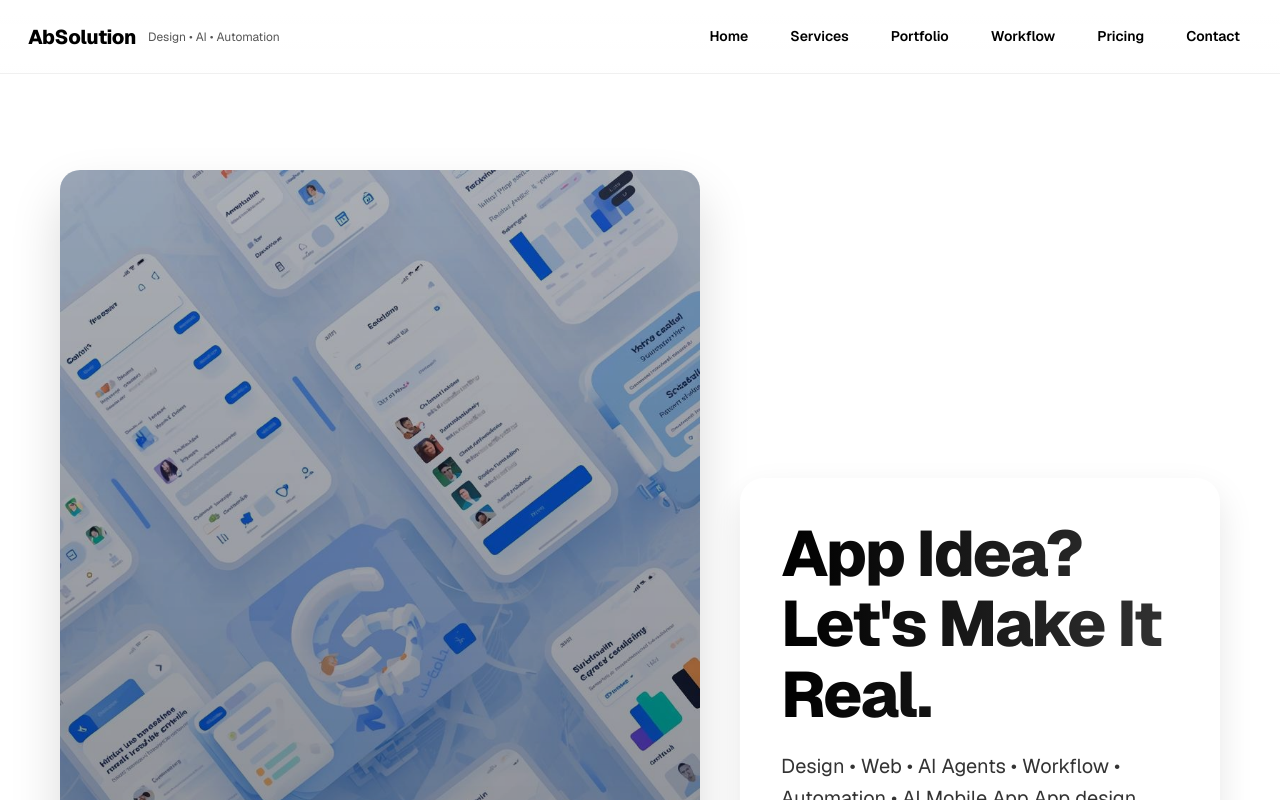
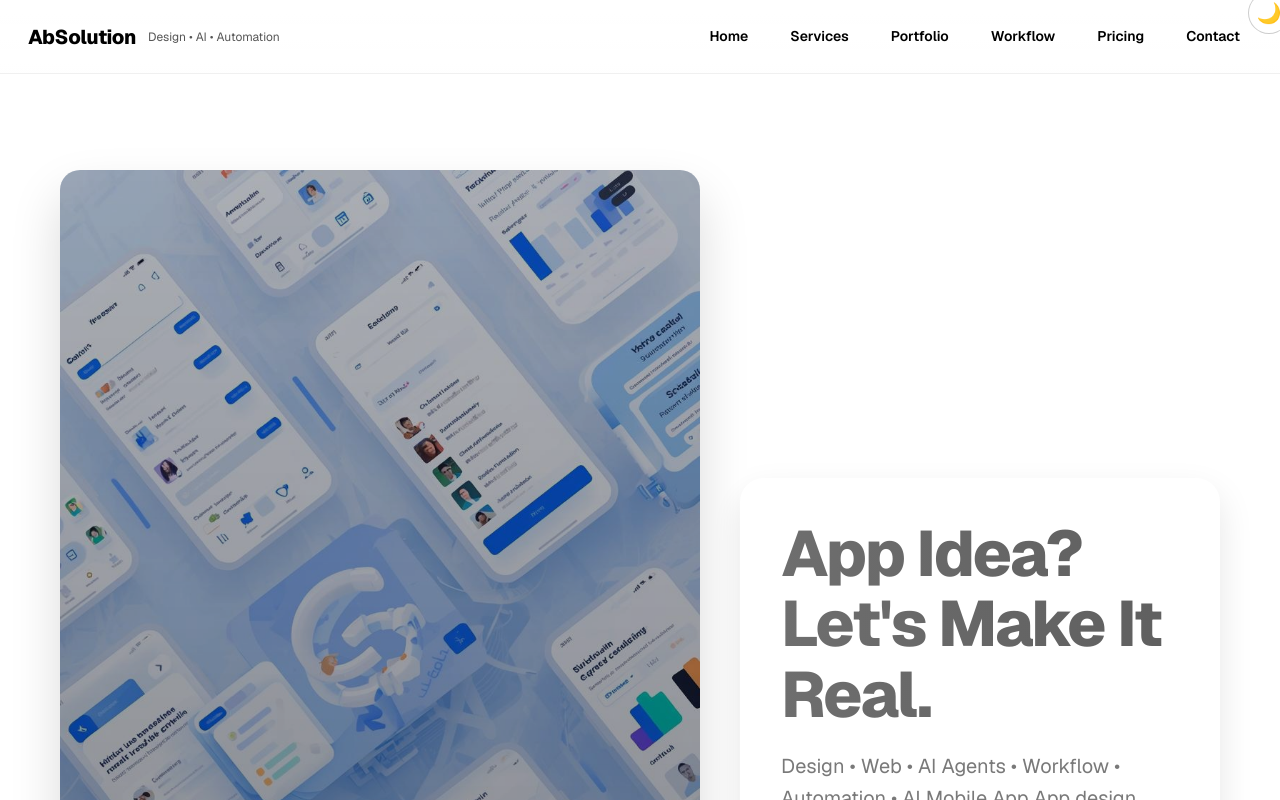
Before and after one commit to ABHI24082001/mypersonalcompany, a Next.js app: page / in a window 1280 px wide. Shown: the top 800 px of the page. Built offline with nearby package versions, Linux system fonts and the light colour scheme.

Commit message:
first commit

```diff
--- a/pages/index.js
+++ b/pages/index.js
@@ -15,6 +15,7 @@ export default function Home() {
   const [currentSlide, setCurrentSlide] = useState(0);
   const [totalSlides, setTotalSlides] = useState(2); // Default value
   const phonesContainerRef = useRef(null);
+  const [darkMode, setDarkMode] = useState(false);
 
   // Phone data for the carousel
   const phoneApps = [
@@ -46,7 +47,26 @@ export default function Home() {
     }
   };
 
+  // Function to toggle dark/light mode
+  const toggleTheme = () => {
+    setDarkMode(!darkMode);
+    if (typeof window !== 'undefined') {
+      document.documentElement.classList.toggle('dark-theme');
+      localStorage.setItem('theme', !darkMode ? 'dark' : 'light');
+    }
+  };
+
   useEffect(() => {
+    // Check for saved theme preference or system preference
+    const savedTheme = localStorage.getItem('theme');
+    const prefersDark = window.matchMedia &&
+      window.matchMedia('(prefers-color-scheme: dark)').matches;
+
+    if (savedTheme === 'dark' || (!savedTheme && prefersDark)) {
+      setDarkMode(true);
+      document.documentElement.classList.add('dark-theme');
+    }
+
     // Calculate total slides based on screen width - only runs in browser
     const calculateTotalSlides = () => {
       const itemsPerView = window.innerWidth > 768 ? 3 : 1;
@@ -105,8 +125,19 @@ export default function Home() {
       </Head>
 
       <div
-        className={`${styles.page} ${styles.wrapper} ${geistSans.variable} ${geistMono.variable}`}
+        className={`${styles.page} ${styles.wrapper} ${darkMode ? styles.darkMode : styles.lightMode} ${geistSans.variable} ${geistMono.variable}`}
       >
+        {/* Theme Toggle Button */}
+        <button
+          className={styles.themeToggle}
+          onClick={toggleTheme}
+          aria-label={darkMode ? "Switch to Light Mode" : "Switch to Dark Mode"}
+        >
+          <span className={styles.themeIcon}>
+            {darkMode ? '☀️' : '🌙'}
+          </span>
+        </button>
+
         {/* Nav */}
         <nav className={styles.nav}>
           <div className={styles.brand}>
@@ -443,7 +474,7 @@ export default function Home() {
           </div>
         </section>
 
-        {/* Contact */}
+        {/* Contact - with enhanced form inputs */}
         <section id="contact" className={`${styles.section} ${styles.contact}`}>
           <h2 className={styles.sectionTitle}>Contact</h2>
           <p className={styles.sectionSub}>Let's discuss your idea</p>
@@ -457,17 +488,17 @@ export default function Home() {
             >
               <label>
                 Name
-                <input type="text" name="name" required />
+                <input type="text" name="name" required placeholder="Your name" />
               </label>
 
               <label>
                 Email
-                <input type="email" name="email" required />
+                <input type="email" name="email" required placeholder="your@email.com" />
               </label>
 
               <label>
                 Message
-                <textarea name="message" rows="5" required />
+                <textarea name="message" rows="5" required placeholder="Tell us about your project..." />
               </label>
 
               <div className={styles.formActions}>
--- a/styles/Home.module.css
+++ b/styles/Home.module.css
@@ -225,7 +225,7 @@
   margin: 0 0 20px;
   line-height: 1.1;
   font-weight: 800;
-  background: linear-gradient(90deg, #000, #333);
+  background: linear-gradient(90deg, #6e6e6e, #5f5f5f);
   -webkit-background-clip: text;
   -webkit-text-fill-color: transparent;
   letter-spacing: -0.03em;
@@ -235,7 +235,7 @@
   margin: 0 0 28px;
   font-size: clamp(1rem, 2vw, 1.25rem);
   line-height: 1.6;
-  color: #333;
+  color: #797979;
   font-weight: 400;
 }
 
@@ -390,7 +390,7 @@
 }
 
 .featureCard {
-  background: linear-gradient(145deg, rgba(255, 255, 255, 0.8), rgba(255, 255, 255, 0.6));
+  background: linear-gradient(145deg, rgba(28, 28, 28, 0.8), rgba(255, 255, 255, 0.6));
   border-radius: 18px;
   padding: 30px;
   min-height: 180px;
@@ -592,30 +592,89 @@
 
 .contactForm input,
 .contactForm textarea {
-  border: 1px solid rgba(0, 0, 0, 0.08);
-  padding: 10px 12px;
-  border-radius: 8px;
-  font-size: 14px;
-  background: transparent;
+  border: 1px solid rgba(0, 0, 0, 0.25);
+  padding: 12px 14px;
+  border-radius: 10px;
+  font-size: 15px;
+  background: rgba(255, 255, 255, 0.8);
   color: var(--text);
-  /* Ensuring input text is visible */
+  transition: all 0.3s ease;
+  box-shadow: 0 2px 8px rgba(0, 0, 0, 0.04);
 }
 
-.formActions {
-  display: flex;
-  gap: 12px;
-  align-items: center;
-  justify-content: flex-start;
-  margin-top: 6px;
+.contactForm input:focus,
+.contactForm textarea:focus {
+  outline: none;
+  border-color: var(--accent);
+  box-shadow: 0 0 0 2px rgba(14, 165, 255, 0.2);
+  transform: translateY(-2px);
 }
 
-.whatsappBtn {
-  background: #25D366;
-  color: #fff;
-  padding: 10px 14px;
-  border-radius: 10px;
-  text-decoration: none;
-  font-weight: 700;
+@media (prefers-color-scheme: dark) {
+  .contactForm input,
+  .contactForm textarea {
+    background: rgba(30, 30, 40, 0.7);
+    border: 1px solid rgba(255, 255, 255, 0.2);
+    box-shadow: 0 2px 8px rgba(0, 0, 0, 0.1);
+  }
+
+  .contactForm input:focus,
+  .contactForm textarea:focus {
+    box-shadow: 0 0 0 2px rgba(124, 58, 237, 0.3);
+  }
+}
+
+/* Theme toggle button */
+.themeToggle {
+  position: fixed;
+  top: -8px;
+  right:  -10px;
+  width: 42px;
+  height: 42px;
+  border-radius: 50%;
+  background: var(--glass);
+  border: 1px solid rgba(0, 0, 0, 0.2);
+  display: flex;
+  align-items: center;
+  justify-content: center;
+  cursor: pointer;
+  z-index: 1300;
+  transition: all 0.3s ease;
+  box-shadow: 0 4px 12px rgba(255, 255, 255, 0.1);
+}
+
+.themeToggle:hover {
+  transform: scale(1.1);
+  box-shadow: 0 6px 16px rgba(0, 0, 0, 0.12);
+}
+
+.themeIcon {
+  font-size: 20px;
+  transition: transform 0.5s cubic-bezier(0.175, 0.885, 0.32, 1.275);
+}
+
+.darkMode {
+  --bg: #060606;
+  --text: #ffffff;
+  --muted: #b0b0b0;
+  --glass: rgba(12, 12, 12, 0.6);
+}
+
+.lightMode {
+  --bg: #ffffff;
+  --text: #000000;
+  --muted: #555555;
+  --glass: rgba(255, 255, 255, 0.7);
+}
+
+/* Rotate animation for theme toggle */
+@keyframes rotate {
+  0% { transform: rotate(0deg); }
+  100% { transform: rotate(360deg); }
+}
+
+.themeToggle:active .themeIcon {
+  animation: rotate 0.5s ease-out;
 }
 
 /* ---------- FOOTER ---------- */
```
